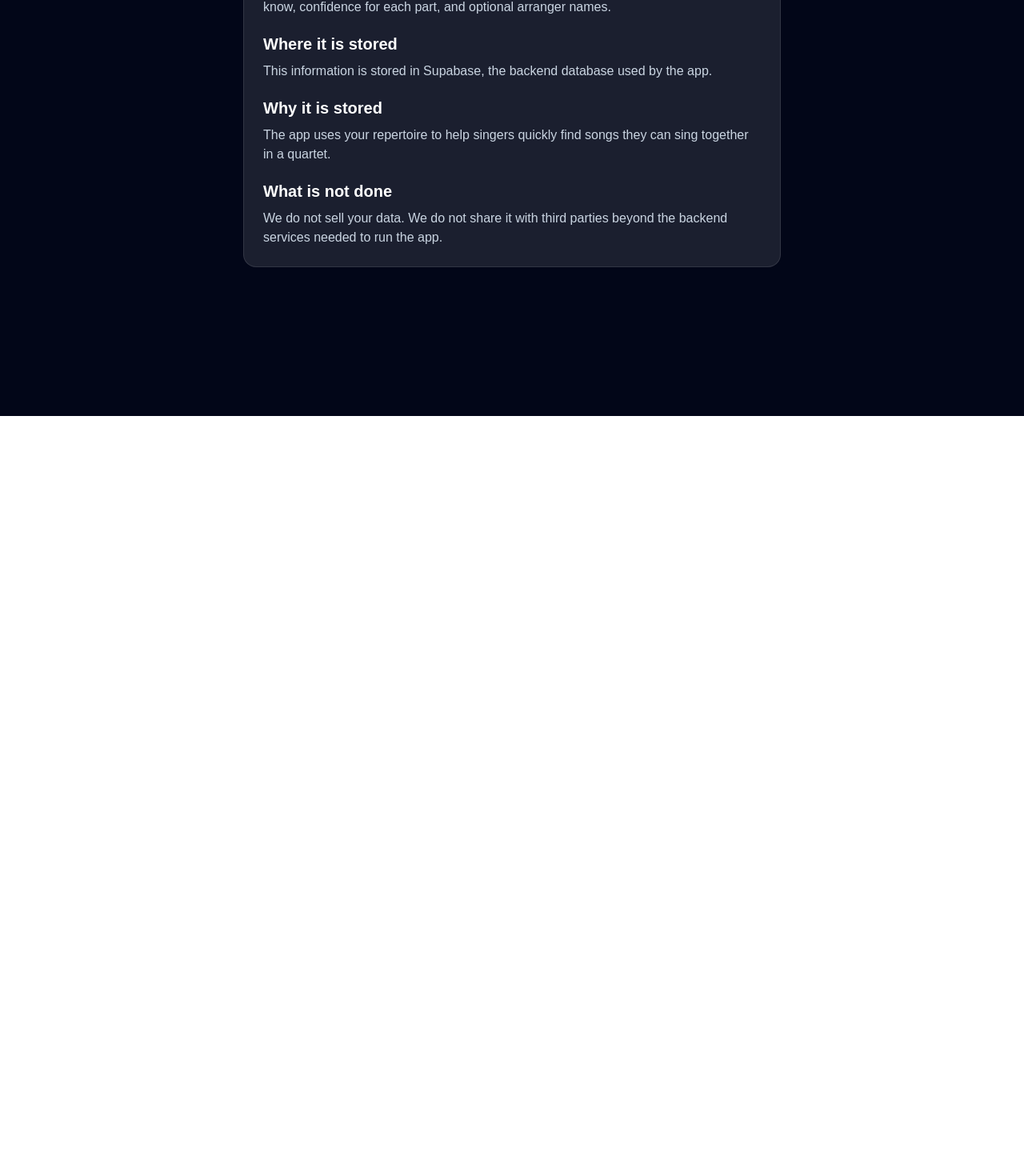
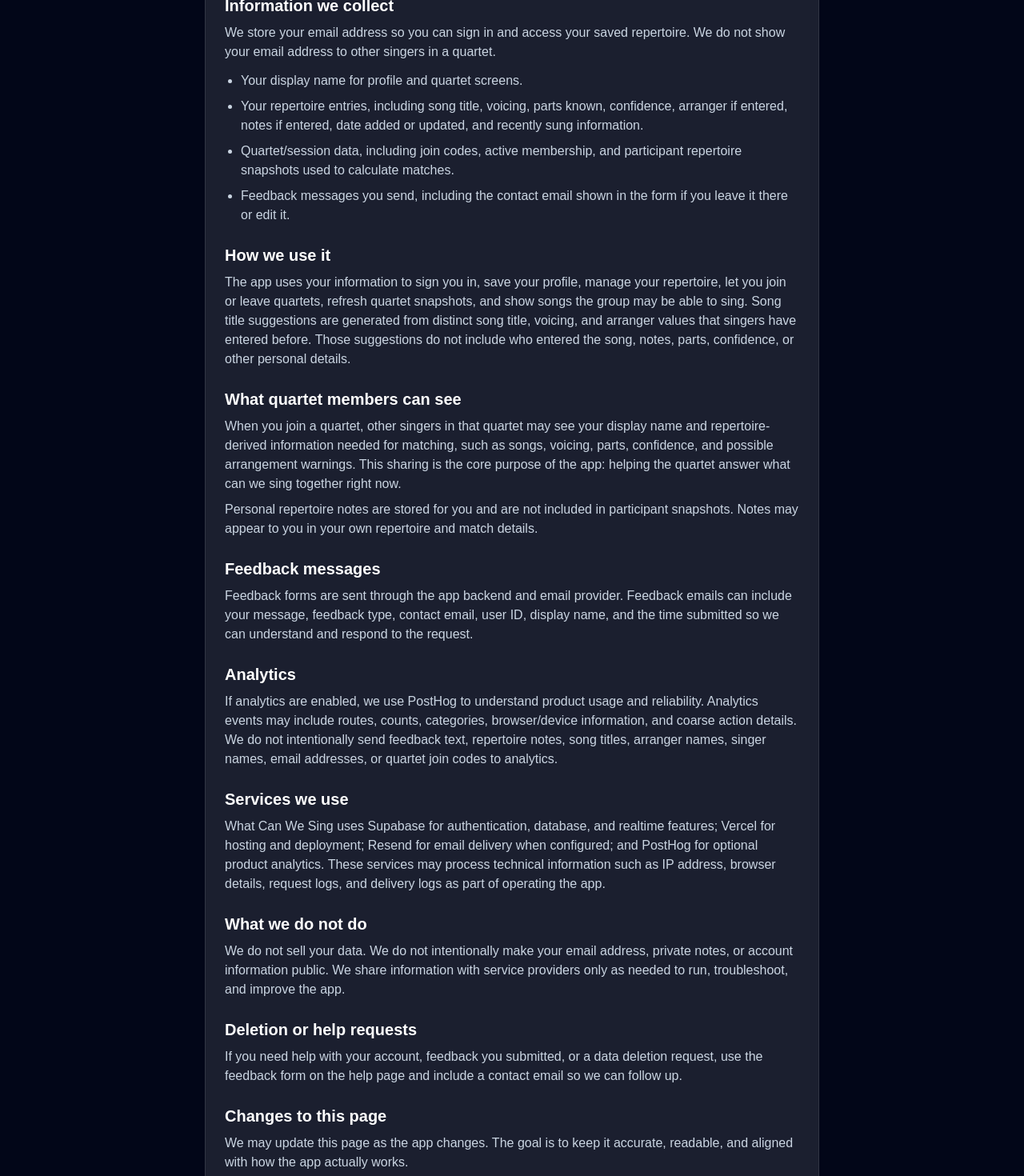
Before and after one commit to coloradotim/what-can-we-sing, a Next.js app: page /privacy in a window 1280 px wide. Shown: the part 280-1750 px from the top of the page at 80% size. Before the commit the page ends 800 px from the top, so only its background shows below. Built offline with nearby package versions, Linux system fonts and the light colour scheme; no server answers.

Commit message:
Update privacy disclosures (#220)

```diff
--- a/app/privacy/page.tsx
+++ b/app/privacy/page.tsx
@@ -1,7 +1,7 @@
 export default function PrivacyPage() {
   return (
     <main className="min-h-screen bg-slate-950 px-6 py-10 text-white">
-      <div className="mx-auto max-w-2xl">
+      <div className="mx-auto max-w-3xl">
         <a
           href="/"
           className="text-sm font-semibold text-cyan-300 hover:text-cyan-200"
@@ -11,40 +11,126 @@ export default function PrivacyPage() {
 
         <h1 className="mt-4 text-4xl font-bold tracking-tight">Privacy</h1>
         <p className="mt-3 text-lg text-slate-300">
-          Here is the short version of what the app stores and why.
+          What Can We Sing is built to help singers compare repertoire in the
+          room. This page explains what information the app uses, what other
+          quartet members can see, and which services help run the app.
         </p>
 
-        <section className="mt-8 space-y-5 rounded-2xl border border-white/10 bg-white/10 p-6">
+        <section className="mt-8 space-y-6 rounded-2xl border border-white/10 bg-white/10 p-6">
           <div>
-            <h2 className="text-xl font-semibold">What is stored</h2>
+            <h2 className="text-xl font-semibold">Information we collect</h2>
             <p className="mt-2 text-slate-300">
-              What Can We Sing stores your display name and your repertoire:
-              song titles, parts you know, confidence for each part, and optional
-              arranger names.
+              We store your email address so you can sign in and access your
+              saved repertoire. We do not show your email address to other
+              singers in a quartet.
+            </p>
+            <ul className="mt-3 list-disc space-y-2 pl-5 text-slate-300">
+              <li>Your display name for profile and quartet screens.</li>
+              <li>
+                Your repertoire entries, including song title, voicing, parts
+                known, confidence, arranger if entered, notes if entered, date
+                added or updated, and recently sung information.
+              </li>
+              <li>
+                Quartet/session data, including join codes, active membership,
+                and participant repertoire snapshots used to calculate matches.
+              </li>
+              <li>
+                Feedback messages you send, including the contact email shown in
+                the form if you leave it there or edit it.
+              </li>
+            </ul>
+          </div>
+
+          <div>
+            <h2 className="text-xl font-semibold">How we use it</h2>
+            <p className="mt-2 text-slate-300">
+              The app uses your information to sign you in, save your profile,
+              manage your repertoire, let you join or leave quartets, refresh
+              quartet snapshots, and show songs the group may be able to sing.
+              Song title suggestions are generated from distinct song title,
+              voicing, and arranger values that singers have entered before.
+              Those suggestions do not include who entered the song, notes,
+              parts, confidence, or other personal details.
             </p>
           </div>
 
           <div>
-            <h2 className="text-xl font-semibold">Where it is stored</h2>
+            <h2 className="text-xl font-semibold">
+              What quartet members can see
+            </h2>
             <p className="mt-2 text-slate-300">
-              This information is stored in Supabase, the backend database used
-              by the app.
+              When you join a quartet, other singers in that quartet may see
+              your display name and repertoire-derived information needed for
+              matching, such as songs, voicing, parts, confidence, and possible
+              arrangement warnings. This sharing is the core purpose of the app:
+              helping the quartet answer what can we sing together right now.
+            </p>
+            <p className="mt-2 text-slate-300">
+              Personal repertoire notes are stored for you and are not included
+              in participant snapshots. Notes may appear to you in your own
+              repertoire and match details.
             </p>
           </div>
 
           <div>
-            <h2 className="text-xl font-semibold">Why it is stored</h2>
+            <h2 className="text-xl font-semibold">Feedback messages</h2>
             <p className="mt-2 text-slate-300">
-              The app uses your repertoire to help singers quickly find songs
-              they can sing together in a quartet.
+              Feedback forms are sent through the app backend and email
+              provider. Feedback emails can include your message, feedback type,
+              contact email, user ID, display name, and the time submitted so we
+              can understand and respond to the request.
             </p>
           </div>
 
           <div>
-            <h2 className="text-xl font-semibold">What is not done</h2>
+            <h2 className="text-xl font-semibold">Analytics</h2>
             <p className="mt-2 text-slate-300">
-              We do not sell your data. We do not share it with third parties
-              beyond the backend services needed to run the app.
+              If analytics are enabled, we use PostHog to understand product
+              usage and reliability. Analytics events may include routes,
+              counts, categories, browser/device information, and coarse action
+              details. We do not intentionally send feedback text, repertoire
+              notes, song titles, arranger names, singer names, email addresses,
+              or quartet join codes to analytics.
+            </p>
+          </div>
+
+          <div>
+            <h2 className="text-xl font-semibold">Services we use</h2>
+            <p className="mt-2 text-slate-300">
+              What Can We Sing uses Supabase for authentication, database, and
+              realtime features; Vercel for hosting and deployment; Resend for
+              email delivery when configured; and PostHog for optional product
+              analytics. These services may process technical information such
+              as IP address, browser details, request logs, and delivery logs as
+              part of operating the app.
+            </p>
+          </div>
+
+          <div>
+            <h2 className="text-xl font-semibold">What we do not do</h2>
+            <p className="mt-2 text-slate-300">
+              We do not sell your data. We do not intentionally make your email
+              address, private notes, or account information public. We share
+              information with service providers only as needed to run,
+              troubleshoot, and improve the app.
+            </p>
+          </div>
+
+          <div>
+            <h2 className="text-xl font-semibold">Deletion or help requests</h2>
+            <p className="mt-2 text-slate-300">
+              If you need help with your account, feedback you submitted, or a
+              data deletion request, use the feedback form on the help page and
+              include a contact email so we can follow up.
+            </p>
+          </div>
+
+          <div>
+            <h2 className="text-xl font-semibold">Changes to this page</h2>
+            <p className="mt-2 text-slate-300">
+              We may update this page as the app changes. The goal is to keep it
+              accurate, readable, and aligned with how the app actually works.
             </p>
           </div>
         </section>
```
Also changed, not shown: 1 other file (tests, documents, lock files or other folders).
